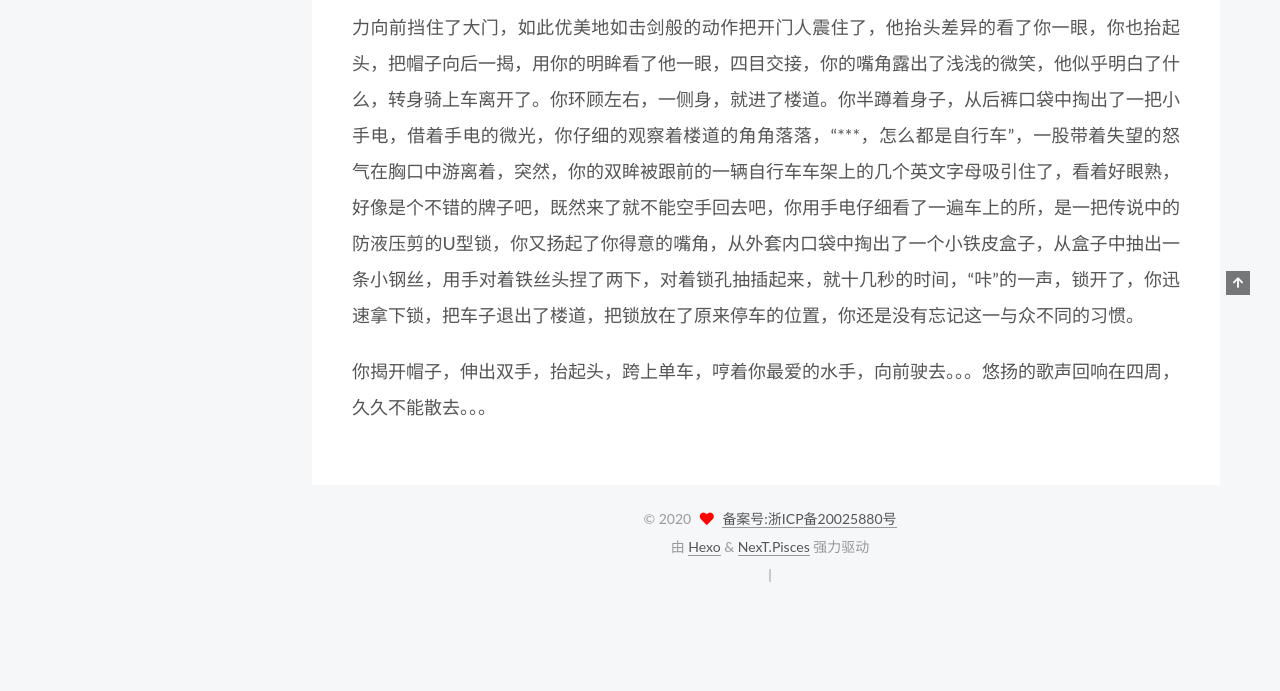
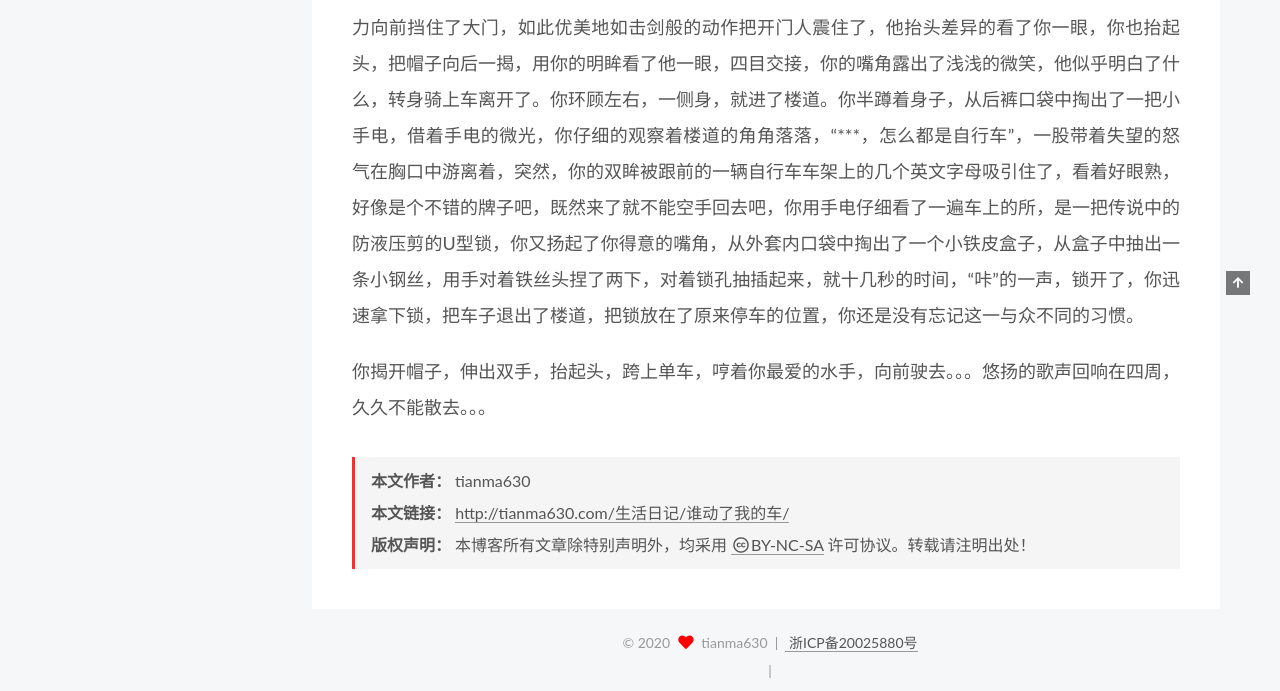
Before and after one commit to tianma630/tianma630.github.io, a plain HTML site: page 生活日记/谁动了我的车/index.html in a window 1280 px wide. Shown: the part 605-1296 px from the top of the page. Before the commit the page ends 1214 px from the top, so only its background shows below. Drawn offline with Linux system fonts and the light colour scheme; some packages are replaced by stand-ins of ours; a script that the page names is missing.

Commit message:
Site updated: 2020-07-19 17:41:07

```diff
--- a/css/main.css
+++ b/css/main.css
@@ -1168,7 +1168,7 @@ pre .javascript .function {
 }
 .links-of-author a::before,
 .links-of-author span.exturl::before {
-  background: #f64d9c;
+  background: #734fda;
   border-radius: 50%;
   content: ' ';
   display: inline-block;
@@ -1414,6 +1414,7 @@ pre .javascript .function {
   color: #ff0000;
   display: inline-block;
   margin: 0 5px;
+  animation: iconAnimate 1.33s ease-in-out infinite;
 }
 .powered-by,
 .theme-info {
@@ -1962,6 +1963,13 @@ pre .javascript .function {
 #qr p {
   text-align: center;
 }
+.post-copyright {
+  background: var(--card-bg-color);
+  border-left: 3px solid #ff2a2a;
+  list-style: none;
+  margin: 2em 0 0;
+  padding: 0.5em 1em;
+}
 .category-all-page .category-all-title {
   text-align: center;
 }
--- a/生活日记/谁动了我的车/index.html
+++ b/生活日记/谁动了我的车/index.html
@@ -229,6 +229,23 @@
 
 
 
+
+<div>
+<ul class="post-copyright">
+  <li class="post-copyright-author">
+    <strong>本文作者： </strong>tianma630
+  </li>
+  <li class="post-copyright-link">
+    <strong>本文链接：</strong>
+    <a href="http://tianma630.com/%E7%94%9F%E6%B4%BB%E6%97%A5%E8%AE%B0/%E8%B0%81%E5%8A%A8%E4%BA%86%E6%88%91%E7%9A%84%E8%BD%A6/" title="谁动了我的车?">http://tianma630.com/生活日记/谁动了我的车/</a>
+  </li>
+  <li class="post-copyright-license">
+    <strong>版权声明： </strong>本博客所有文章除特别声明外，均采用 <a href="https://creativecommons.org/licenses/by-nc-sa/4.0/" rel="noopener" target="_blank"><i class="fab fa-fw fa-creative-commons"></i>BY-NC-SA</a> 许可协议。转载请注明出处！
+  </li>
+</ul>
+</div>
+
+
       <footer class="post-footer">
 
 
@@ -354,10 +371,8 @@
   <span class="with-love">
     <i class="fa fa-heart"></i>
   </span>
-  <span class="author" itemprop="copyrightHolder"><a href="http://www.beian.miit.gov.cn" target="_blank" rel="noopener">备案号:浙ICP备20025880号</a></span>
+  <span class="author" itemprop="copyrightHolder">tianma630 &nbsp;| &nbsp;<a href="https://www.beian.miit.gov.cn" target="_blank" rel="noopener">&nbsp;浙ICP备20025880号</a></span>
 </div>
-  <div class="powered-by">由 <a href="https://hexo.io/" class="theme-link" rel="noopener" target="_blank">Hexo</a> & <a href="https://pisces.theme-next.org/" class="theme-link" rel="noopener" target="_blank">NexT.Pisces</a> 强力驱动
-  </div>
 
 
 <div class="busuanzi-count">
```
Also changed, not shown: about/index.html (+1 -3 lines), archives/2020/07/index.html (+1 -3 lines), archives/2020/index.html (+1 -3 lines), archives/index.html (+1 -3 lines), categories/index.html (+1 -3 lines), categories/生活日记/index.html (+1 -3 lines), index.html (+1 -3 lines), images/gonganurl.png (added).
